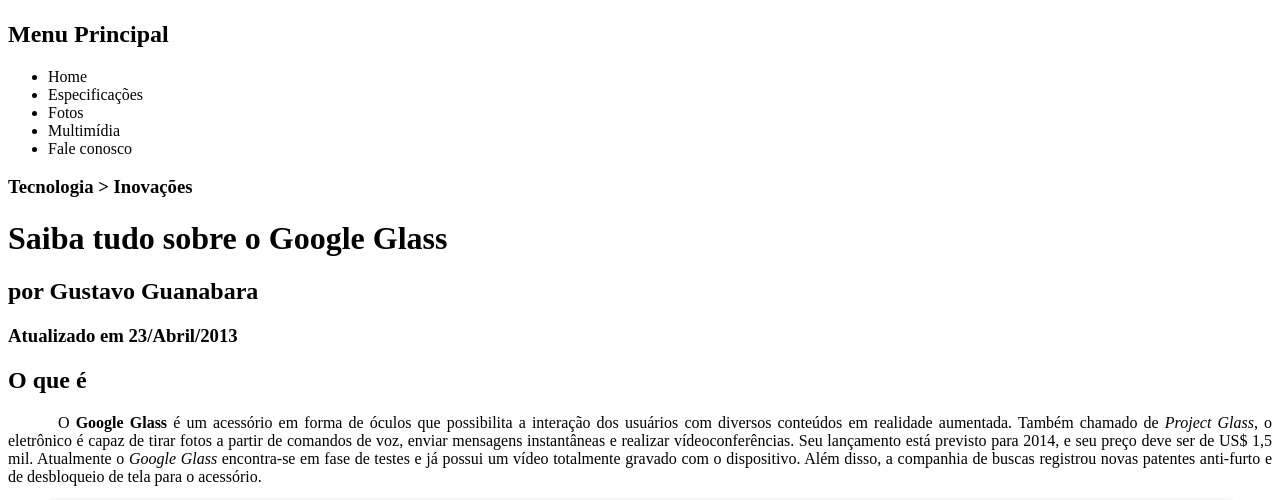
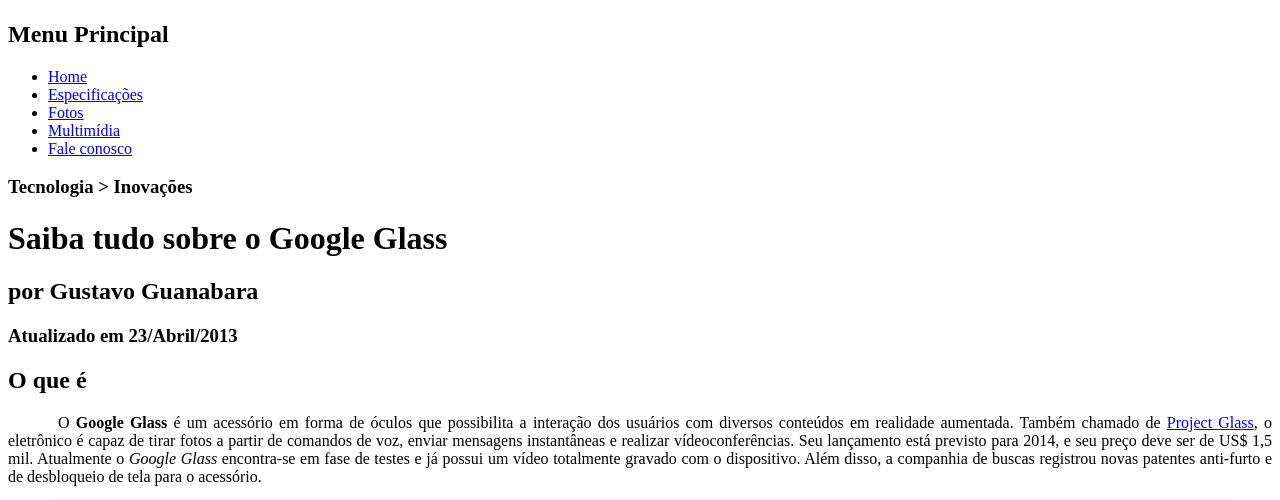
Before and after one commit to mafriedrich020681/Curso_HTML5_GustavoGuanabara, a plain HTML site: page projeto-glass/index.html in a window 1280 px wide. Shown: the part 251-751 px from the top of the page. Drawn offline with Linux system fonts and the light colour scheme.

Commit message:
Criação de links usando a tag a.

```diff
--- a/projeto-glass/index.html
+++ b/projeto-glass/index.html
@@ -22,11 +22,11 @@
 				<h1>Menu Principal</h1>
 
 				<ul type="disc">
-					<li>Home</li>
-					<li>Especificações</li>
-					<li>Fotos</li>
-					<li>Multimídia</li>
-					<li>Fale conosco</li>
+					<li><a href="index.html">Home</a></li>
+					<li><a href="specs.html">Especificações</a></li>
+					<li><a href="fotos.html">Fotos</a></li>
+					<li><a href="multimidia.html">Multimídia</a></li>
+					<li><a href="fale-conosco.html">Fale conosco</a></li>
 				</ul>
 			</nav>
 		</header>
@@ -41,7 +41,7 @@
 		<h2>O que é</h2>
 
 		<p>
-			O <span style="font-weight: bolder;">Google Glass</span> é um acessório em forma de óculos que possibilita a interação dos usuários com diversos conteúdos em realidade aumentada. Também chamado de <i>Project Glass</i>, o eletrônico é capaz de tirar fotos a partir de comandos de voz, enviar mensagens instantâneas e realizar vídeo&shy;con&shy;ferências. Seu lançamento está previsto para 2014, e seu preço deve ser de US$ 1,5 mil. Atualmente o <em>Google Glass</em> encontra-se em fase de testes e já possui um vídeo totalmente gravado com o dispositivo. Além disso, a companhia de buscas registrou novas patentes anti-furto e de desbloqueio de tela para o acessório.
+			O <span style="font-weight: bolder;">Google Glass</span> é um acessório em forma de óculos que possibilita a interação dos usuários com diversos conteúdos em realidade aumentada. Também chamado de <a href="http://glass.google.com" target="_blank">Project Glass</a>, o eletrônico é capaz de tirar fotos a partir de comandos de voz, enviar mensagens instantâneas e realizar vídeo&shy;con&shy;ferências. Seu lançamento está previsto para 2014, e seu preço deve ser de US$ 1,5 mil. Atualmente o <em>Google Glass</em> encontra-se em fase de testes e já possui um vídeo totalmente gravado com o dispositivo. Além disso, a companhia de buscas registrou novas patentes anti-furto e de desbloqueio de tela para o acessório.
 		</p>
 
 		<figure class="foto-legenda">
```
Also changed, not shown: 1 other file.
